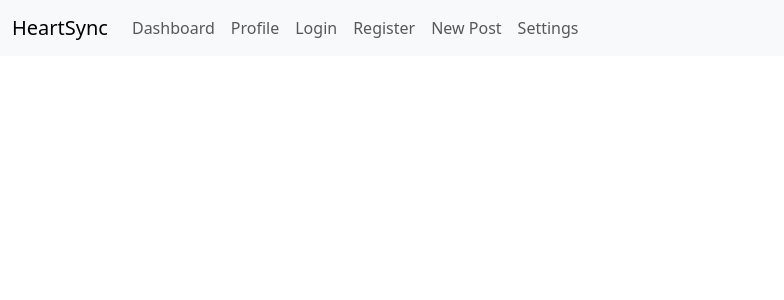
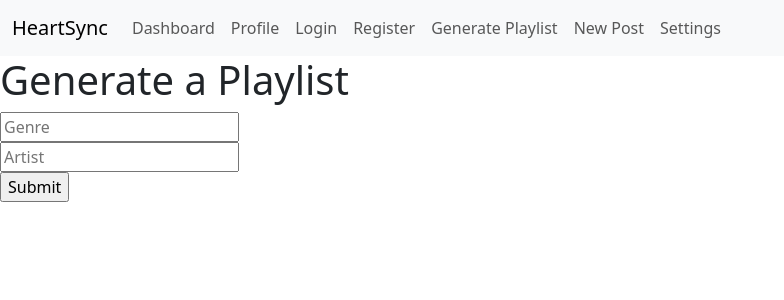
Before and after one commit to ellie952/heart-sync-frontend, a React (Vite) app: page /generate-playlist in a window 1280 px wide. Shown: the top 300 px of the page, without its empty margins (0-784 px from the left). Built offline with nearby package versions, Linux system fonts and the light colour scheme; no server answers.

Commit message:
working on egenrating playlist component

```diff
--- /dev/null
+++ b/src/components/GeneratePlaylistForm/GeneratePlaylistForm.tsx
@@ -0,0 +1,76 @@
+// Generate Playlist
+
+import axios from "axios";
+import { useState, type ChangeEvent, type FormEvent } from "react"
+import { useNavigate, useParams, useSearchParams } from "react-router";
+
+function GeneratePlaylistForm(){
+    const [artist, setArtist] = useState("");
+    const [genre, setGenre] = useState("");
+    const [hasError, setHasError] = useState(false);
+
+    const navigate = useNavigate();
+    const { userID } = useParams();
+
+    const USER_API_BASE_URL = `${import.meta.env.VITE_API_BASE_URL}/playlist-builder`;
+
+    function handleArtist(e: ChangeEvent<HTMLInputElement>){
+        setArtist(e.target.value);
+    }
+
+    function handleGenre(e: ChangeEvent<HTMLInputElement>){
+        setGenre(e.target.value);
+    }
+
+    async function handleSubmit(e: FormEvent<HTMLFormElement>){
+        e.preventDefault();
+        setHasError(false);
+
+        const token = localStorage.getItem("TOKEN");
+
+        if (token && userID){
+            // call spotify create playlist endpoint first
+            // call playlistBuilder endpoint
+            const emptyPlaylist = await axios.post(`${USER_API_BASE_URL}/spotify/playlists/${userID}`)
+
+            const populatedPlaylist = await axios.post(`${USER_API_BASE_URL}/playlist-builder?playlistId=${emptyPlaylist.data.PK}&genre=${genre}&artist=${artist}`)
+
+
+
+        } else {
+
+        }
+
+
+    }
+
+    return (
+         <form onSubmit={handleSubmit}>
+            <input
+                title="Genre"
+                type="text"
+                placeholder="Genre"
+                value={genre}
+                onChange={handleGenre}
+            />
+            <br></br>
+            <input
+                title="Artist"
+                type="text"
+                placeholder="Artist"
+                value={artist}
+                onChange={handleArtist}
+            />
+            <br></br>
+            <input type="submit" />
+            {hasError && (
+                <p>
+                    Need to input at least one.
+                </p>
+            )}
+        </form>
+    )
+
+}
+
+export default GeneratePlaylistForm;
--- a/src/components/NavBar/NavBar.tsx
+++ b/src/components/NavBar/NavBar.tsx
@@ -25,8 +25,13 @@ function NavBar() {
                                 Register
                             </a>
                         </li>
+                         <li className="nav-item">
+                            <a className="nav-link" href="/generate-playlist">
+                                Generate Playlist
+                            </a>
+                        </li>
                         <li className="nav-item">
-                            <a className="nav-link" href="/new-playlist">
+                            <a className="nav-link" href="/new-post">
                                 New Post
                             </a>
                         </li>
--- a/src/components/NewPostForm/NewPostForm.tsx
+++ b/src/components/NewPostForm/NewPostForm.tsx
@@ -1,8 +1,6 @@
 import axios from "axios"
 import { useState, type ChangeEvent, type FormEvent } from "react"
 import { useNavigate } from "react-router";
-
-// TODO: getting bad jwt
 
 function NewPostForm() {
     const [newPost, setNewPost] = useState({
@@ -52,6 +50,7 @@ function NewPostForm() {
                         }
                     })
                 navigate("/dashboard")
+
             } catch (error: unknown) {
                 setHasError(true);
                 if (axios.isAxiosError(error)) {
--- /dev/null
+++ b/src/interfaces/UserType.ts
@@ -0,0 +1,6 @@
+export interface User{
+    id: string,
+    username: string,
+    password: string,
+    email: string
+}
--- a/src/main.tsx
+++ b/src/main.tsx
@@ -13,6 +13,7 @@ import PasswordResetForm from './components/PasswordResetForm/PasswordResetForm'
 import MainSettings from './components/MainSettings/MainSettings';
 import EditProfileForm from './components/EditProfileForm/EditProfileForm';
 import DeleteProfileForm from './components/DeleteProfileForm/DeleteProfileForm';
+import GeneratePlaylistPage from './pages/GeneratePlaylistPage/GeneratePlaylistPage';
 
 createRoot(document.getElementById('root')!).render(
   <StrictMode>
@@ -47,8 +48,12 @@ createRoot(document.getElementById('root')!).render(
             </>
           }
         />
+         <Route
+          path="/generate-playlist"
+          element={<GeneratePlaylistPage />}
+        />
         <Route
-          path="/new-playlist"
+          path="/new-post"
           element={<NewPostPage />}
         />
       </Routes>
--- /dev/null
+++ b/src/pages/GeneratePlaylistPage/GeneratePlaylistPage.tsx
@@ -0,0 +1,12 @@
+import GeneratePlaylistForm from "../../components/GeneratePlaylistForm/GeneratePlaylistForm";
+
+function GeneratePlaylistPage(){
+    return (
+        <div>
+            <h1>Generate a Playlist</h1>
+            <GeneratePlaylistForm></GeneratePlaylistForm>
+        </div>
+    )
+}
+
+export default GeneratePlaylistPage
```
Also changed, not shown: src/interfaces/PostType.ts (line endings or trailing spaces).
